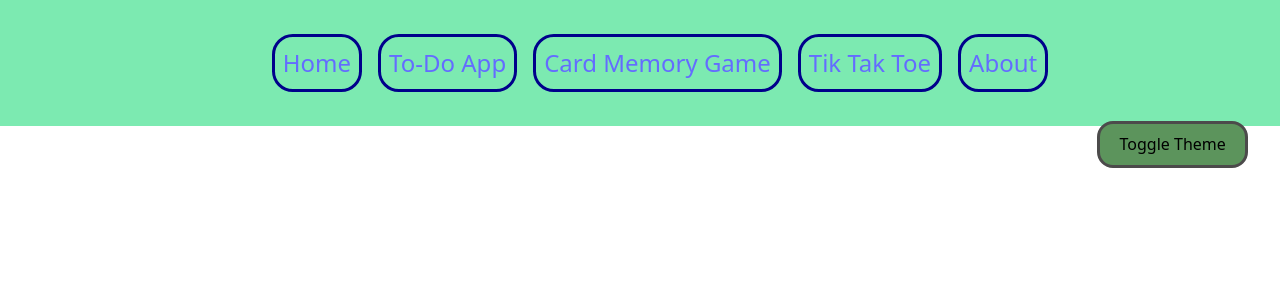
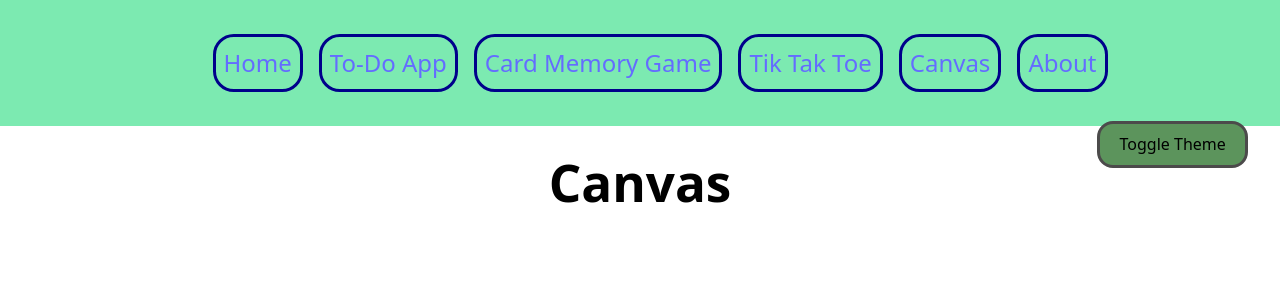
Before and after one commit to kristaps-m/vite-js-project, a React (Vite) app: page /Canvas in a window 1280 px wide. Shown: the top 300 px of the page. Built offline with nearby package versions, Linux system fonts and the light colour scheme.

Commit message:
Add path to canvas page

```diff
--- a/src/App.tsx
+++ b/src/App.tsx
@@ -7,6 +7,7 @@ import { useTheme } from "./theme/ThemeContext";
 import CardMemoryGame from "./components/CardMemoryGame/CardMemoryGame";
 import About from "./components/About";
 import TikTakToe from "./components/TikTakToe/TikTakToe";
+import Canvas from "./components/Canvas/Canvas";
 
 function App() {
   const { theme } = useTheme();
@@ -21,6 +22,7 @@ function App() {
             <Route path="/ToDoApp" element={<ToDoApp />} />
             <Route path="/CardMemoryGame" element={<CardMemoryGame />}></Route>
             <Route path="/TikTakToe" element={<TikTakToe />}></Route>
+            <Route path="/Canvas" element={<Canvas />}></Route>
             <Route path="/About" element={<About />}></Route>
           </Routes>
         </div>
--- /dev/null
+++ b/src/components/Canvas/Canvas.tsx
@@ -0,0 +1,7 @@
+export default function Canvas() {
+  return (
+    <div>
+      <h1>Canvas</h1>
+    </div>
+  );
+}
--- a/src/components/Navbar.tsx
+++ b/src/components/Navbar.tsx
@@ -21,6 +21,9 @@ function Navbar() {
           <Link to="/TikTakToe">Tik Tak Toe</Link>
         </li>
         <li>
+          <Link to="/Canvas">Canvas</Link>
+        </li>
+        <li>
           <Link to="/About">About</Link>
         </li>
       </ul>
```
